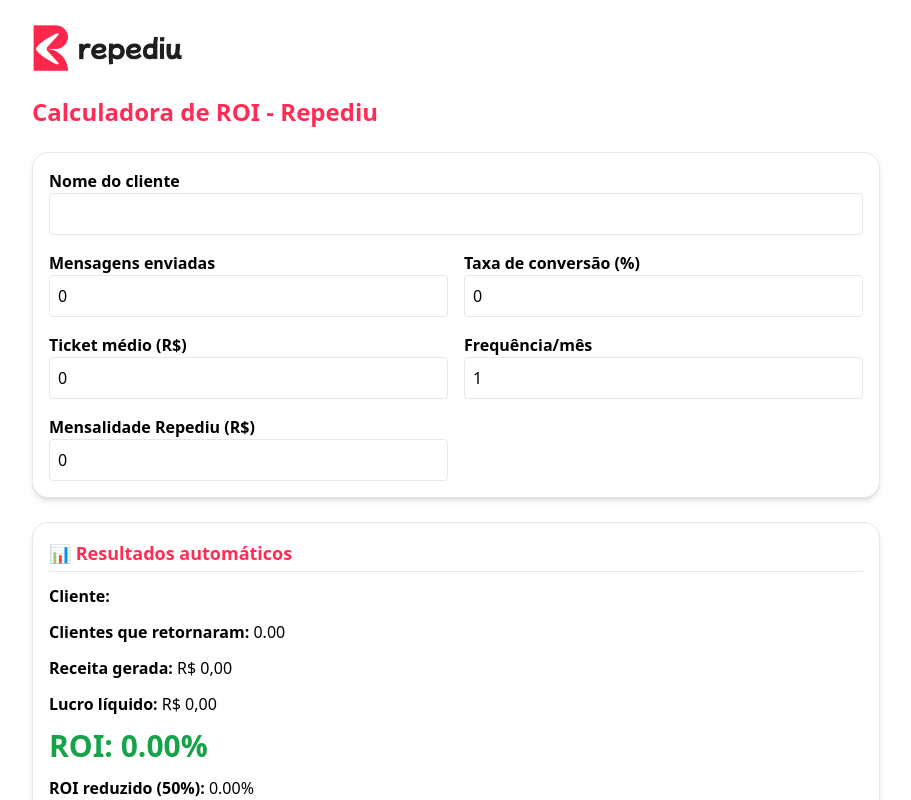
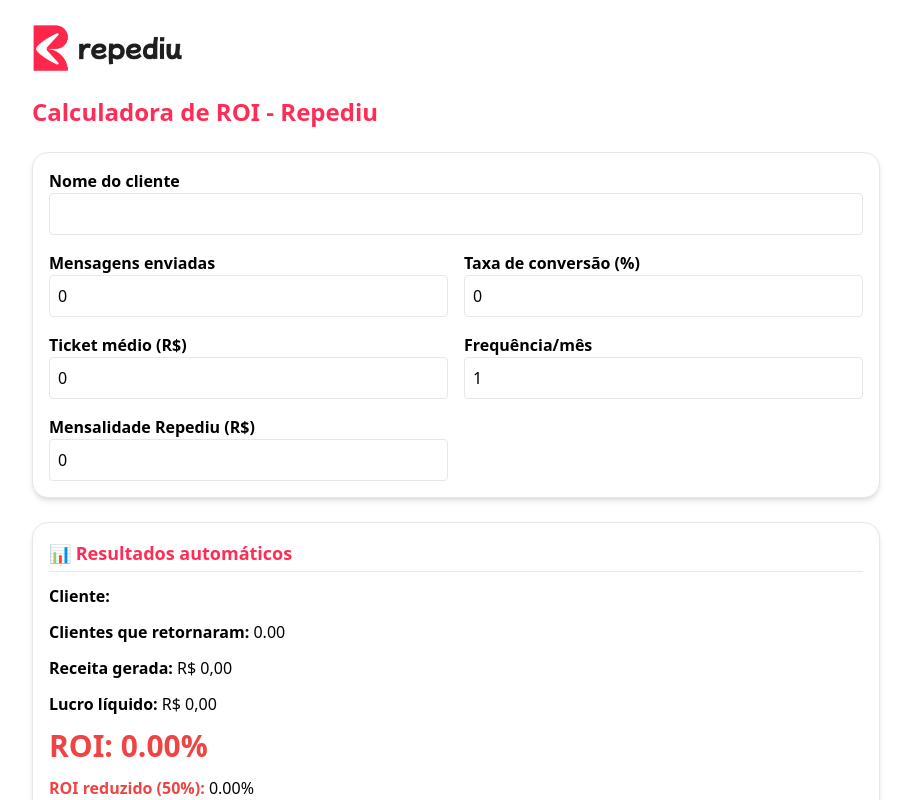
Before and after one commit to mateushclima/calculadoraderoi, a Next.js app: page / in a window 1280 px wide. Shown: the top 800 px of the page, without its empty margins (184-1095 px from the left). Built offline with nearby package versions, Linux system fonts and the light colour scheme.

Commit message:
Add files via upload

```diff
--- a/pages/index.js
+++ b/pages/index.js
@@ -83,11 +83,11 @@
         <p><strong>Clientes que retornaram:</strong> {convertidos.toFixed(2)}</p>
         <p><strong>Receita gerada:</strong> {receita.toLocaleString('pt-BR', { style: 'currency', currency: 'BRL' })}</p>
         <p><strong>Lucro líquido:</strong> {lucro.toLocaleString('pt-BR', { style: 'currency', currency: 'BRL' })}</p>
-        <p className="text-3xl font-bold text-green-600">ROI: {roi.toFixed(2)}%</p>
-        <p><strong>ROI reduzido (50%):</strong> {roiReduc.toFixed(2)}%</p>
+        <p className="text-3xl font-bold" style={{ color: getCor(roi) }}>ROI: {roi.toFixed(2)}%</p>
+        <p><strong style={{ color: getCor(roiReduc) }}>ROI reduzido (50%):</strong> {roiReduc.toFixed(2)}%</p>
         <div>
           <p className="font-semibold mb-1">Classificação do ROI:</p>
-          <div className="w-full h-4 rounded" style={{ backgroundColor: getCor(roi) }} />
+          <div className="h-4 rounded" style={{ backgroundColor: getCor(roi), width: Math.min(roi, 1000) + "%" }} />
           <span className="inline-block mt-1 px-3 py-1 rounded-full text-white text-sm font-medium" style={{ backgroundColor: getCor(roi) }}>
             {getClassificacao(roi)}
           </span>
```
